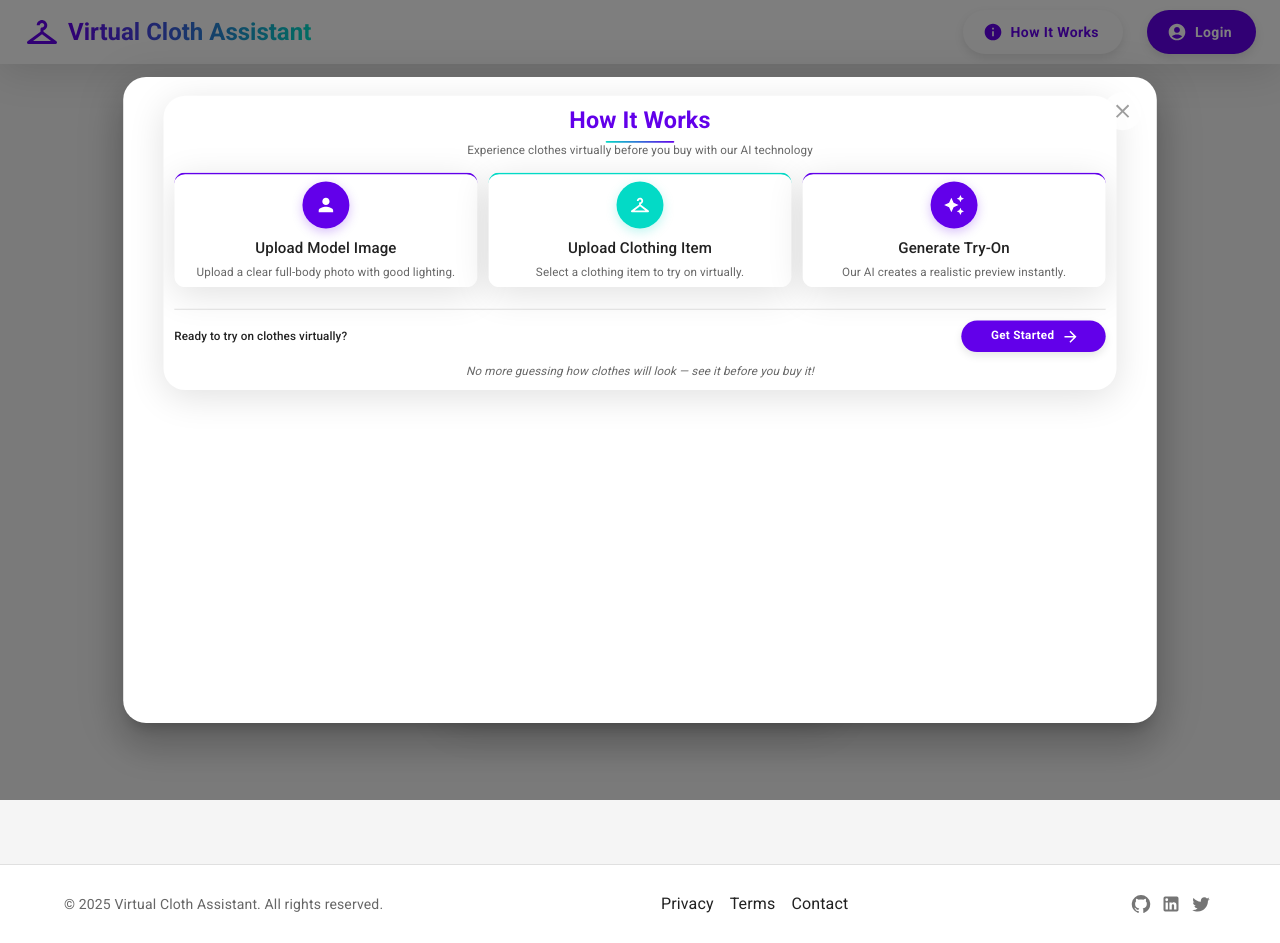
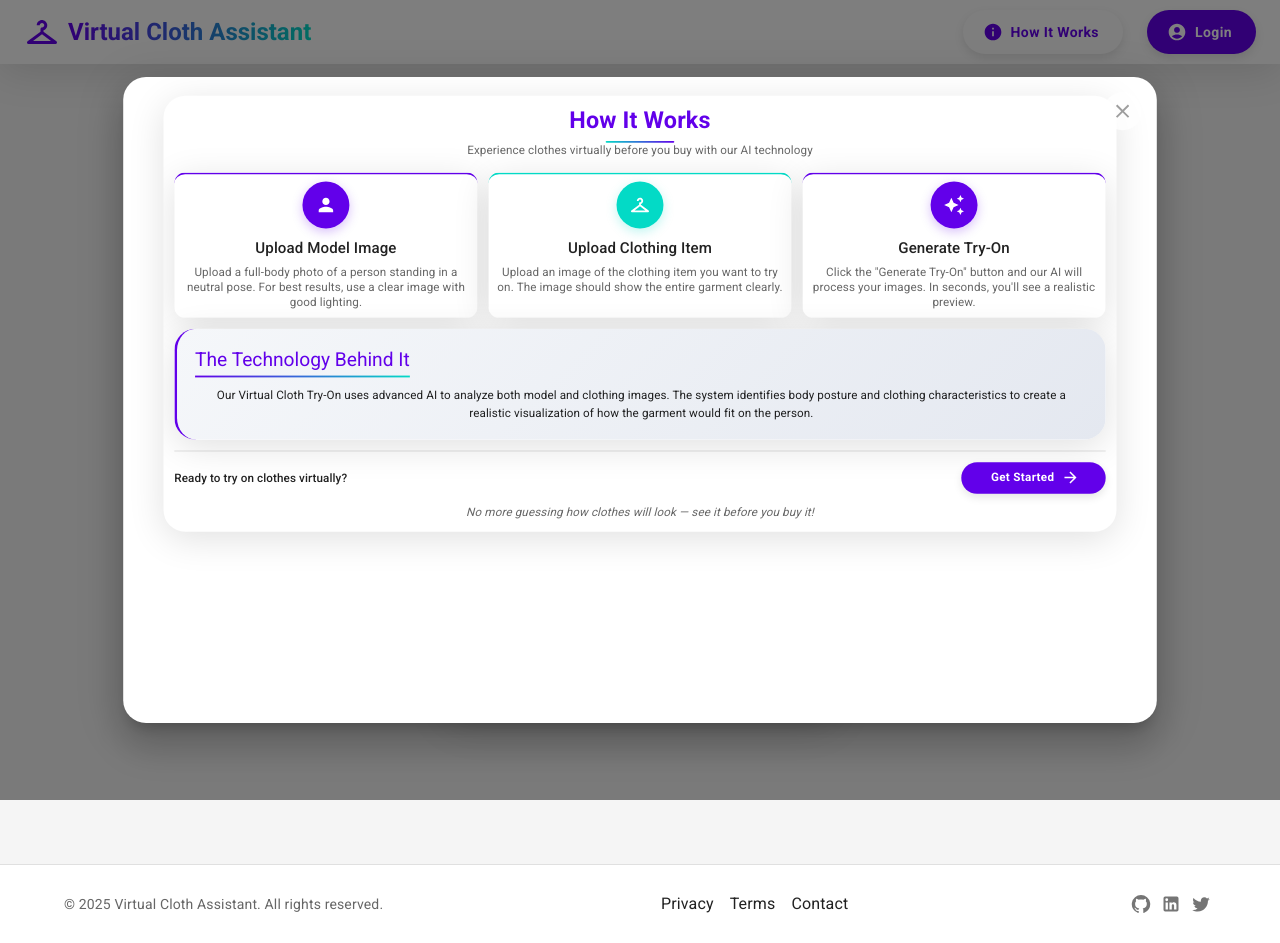
Before and after one commit to shubhamghadi123/virtualclothassistant, a React (Create React App) app: page / in a window 1280 px wide. Both pictures are taken after a click on the button "How It Works". Built offline with nearby package versions, Linux system fonts and the light colour scheme; no server answers.

Commit message:
Make HowItWorks content consistent across login and main application

```diff
--- a/src/components/HowItWorks.js
+++ b/src/components/HowItWorks.js
@@ -31,12 +31,8 @@ const HowItWorks = ({ onClose, isModal = false, scale = 1 }) => {
   };
   const iconSize = isModal ? 55 * scale : 60 * scale;
 
-  // Content descriptions
-  const descriptions = isModal ? {
-    model: "Upload a clear full-body photo with good lighting.",
-    cloth: "Select a clothing item to try on virtually.",
-    generate: "Our AI creates a realistic preview instantly."
-  } : {
+  // Content descriptions - using the same descriptions regardless of isModal
+  const descriptions = {
     model: "Upload a full-body photo of a person standing in a neutral pose. For best results, use a clear image with good lighting.",
     cloth: "Upload an image of the clothing item you want to try on. The image should show the entire garment clearly.",
     generate: "Click the \"Generate Try-On\" button and our AI will process your images. In seconds, you'll see a realistic preview."
@@ -197,7 +193,6 @@ const HowItWorks = ({ onClose, isModal = false, scale = 1 }) => {
           How It Works
         </Typography>
 
-        {isModal && (
         <Typography
           variant="subtitle1"
           align="center"
@@ -207,12 +202,12 @@ const HowItWorks = ({ onClose, isModal = false, scale = 1 }) => {
             maxWidth: '90%',
             mx: 'auto',
             fontSize: fontSizes.body,
-              lineHeight: 1.3
+            lineHeight: 1.3,
+            display: 'block'
           }}
         >
           Experience clothes virtually before you buy with our AI technology
         </Typography>
-        )}
 
         <Grid container spacing={{ xs: isModal ? 1 : 2, md: isModal ? 1.5 : 3 }} sx={{ mb: { xs: isModal ? 1 : 2, md: isModal ? 1.5 : 3 }, flexGrow: isModal ? 1 : 0 }}>
           {renderStep(1, "Upload Model Image", descriptions.model, theme.palette.primary.main,
@@ -225,7 +220,6 @@ const HowItWorks = ({ onClose, isModal = false, scale = 1 }) => {
             <AutoAwesomeIcon fontSize={isModal ? "medium" : "large"} />)}
         </Grid>
 
-        {!isModal && (
         <Paper
           elevation={1}
           sx={{
@@ -238,7 +232,8 @@ const HowItWorks = ({ onClose, isModal = false, scale = 1 }) => {
             '&:hover': {
               transform: 'translateY(-3px)',
               boxShadow: theme.shadows[3],
-              }
+            },
+            display: 'block'
           }}
         >
           <Typography
@@ -250,8 +245,6 @@ const HowItWorks = ({ onClose, isModal = false, scale = 1 }) => {
               mb: 2,
               position: 'relative',
               display: 'inline-block',
-                left: '50%',
-                transform: 'translateX(-50%)',
               fontSize: fontSizes.h5,
               '&::after': {
                 content: '""',
@@ -272,10 +265,8 @@ const HowItWorks = ({ onClose, isModal = false, scale = 1 }) => {
             visualization of how the garment would fit on the person.
           </Typography>
         </Paper>
-        )}
 
-        {isModal && (
-          <Box sx={{ mt: 'auto', pt: 1.5 }}>
+        <Box sx={{ mt: 'auto', pt: 1.5, display: isModal ? 'block' : 'none' }}>
           <Divider />
           <Box sx={{
             display: 'flex',
@@ -323,7 +314,6 @@ const HowItWorks = ({ onClose, isModal = false, scale = 1 }) => {
             No more guessing how clothes will look — see it before you buy it!
           </Typography>
         </Box>
-        )}
       </Paper>
     </Container>
   );
```
Lines whose indentation alone changed are shown as unchanged.
